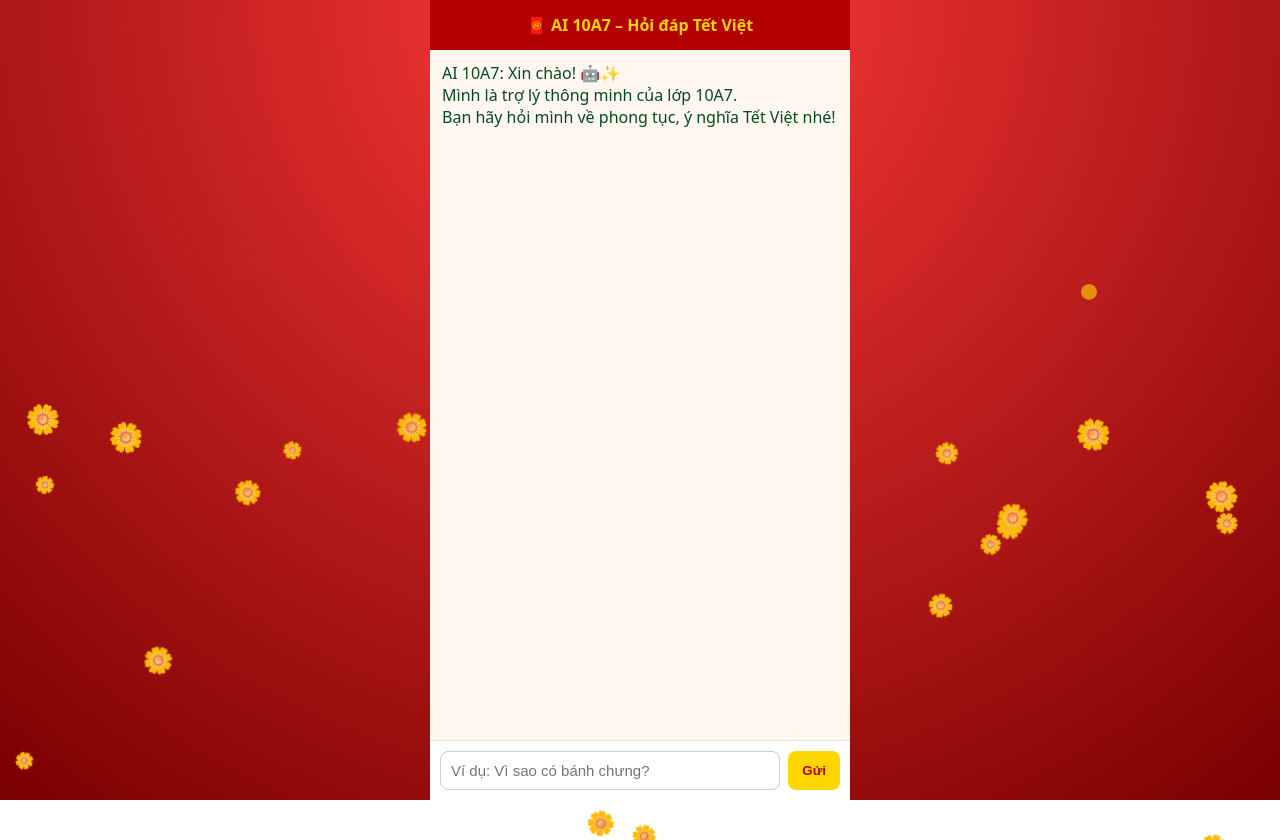
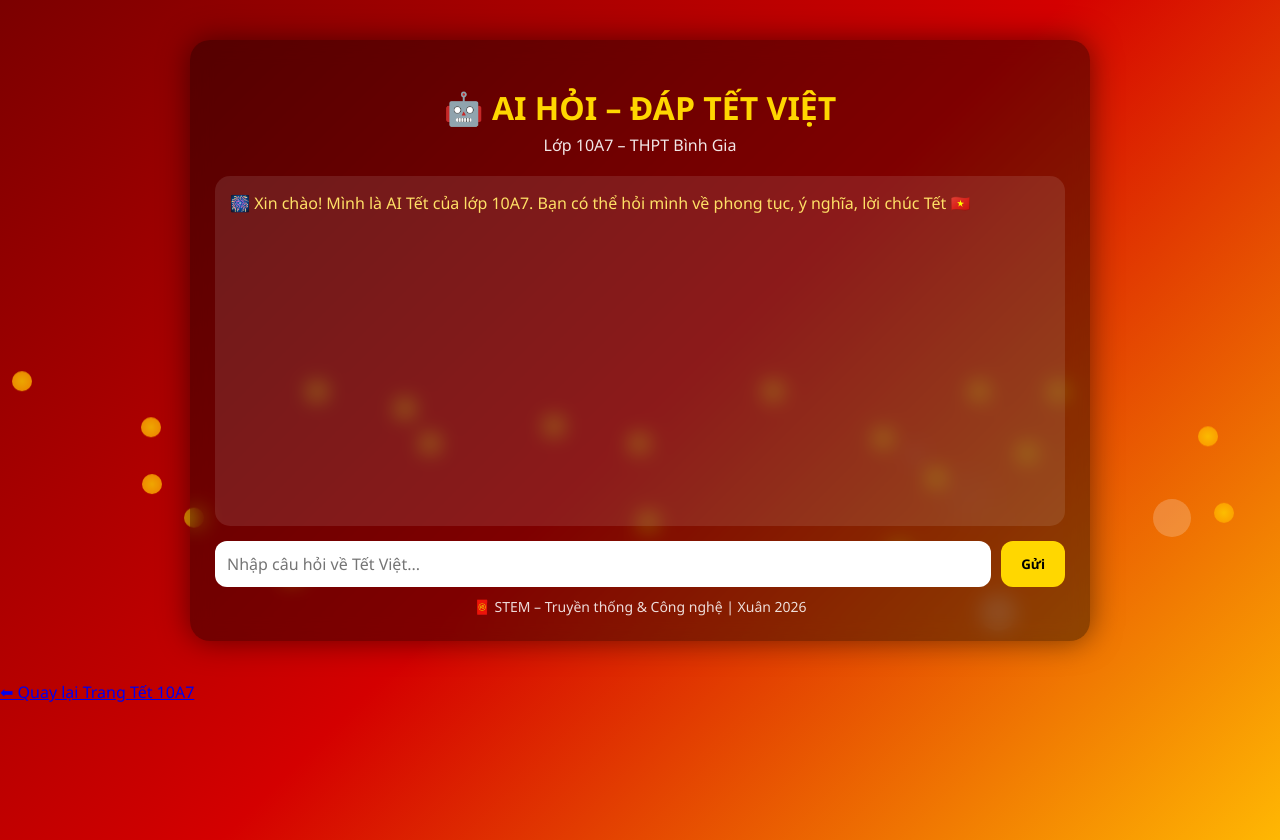
Before and after one commit to huyg15235-lgtm/hoidaptet, a plain HTML site: page index.html in a window 1280 px wide. Before the commit the page ends 800 px from the top, so only its background shows below. Drawn offline with Linux system fonts and the light colour scheme.

Commit message:
Update index.html

```diff
--- a/index.html
+++ b/index.html
@@ -2,158 +2,197 @@
 <html lang="vi">
 <head>
 <meta charset="UTF-8">
-<title>AI 10A7 – Hỏi đáp Tết Việt</title>
 <meta name="viewport" content="width=device-width, initial-scale=1.0">
+<title>AI Hỏi – Đáp Tết Việt | Lớp 10A7</title>
 
 <style>
+*{box-sizing:border-box;font-family:'Segoe UI',sans-serif}
 body{
   margin:0;
-  font-family:system-ui,sans-serif;
-  background:radial-gradient(circle at top,#ff3b3b,#7a0000);
+  min-height:100vh;
+  background:linear-gradient(135deg,#7b0000,#d40000,#ffb703);
   overflow:hidden;
+  color:#fff;
 }
 
-/* HOA MAI */
+/* ===== HOA MAI ===== */
 .mai{
   position:fixed;
-  top:-40px;
-  animation:fall linear infinite;
-  pointer-events:none;
+  width:20px;height:20px;
+  background:radial-gradient(circle,#ffd000,#ff9f00);
+  border-radius:50%;
+  animation:fall 10s linear infinite;
+  opacity:.8;
 }
 @keyframes fall{
-  to{transform:translateY(110vh) rotate(360deg);}
+  from{transform:translateY(-50px)}
+  to{transform:translateY(110vh)}
 }
 
-/* PHÁO HOA */
+/* ===== PHÁO HOA ===== */
 .firework{
   position:fixed;
   width:6px;height:6px;
-  background:gold;
+  background:#fff;
   border-radius:50%;
-  animation:boom 1.2s ease-out forwards;
+  animation:boom 2s infinite;
 }
 @keyframes boom{
-  from{transform:scale(0);opacity:1;}
-  to{transform:scale(7);opacity:0;}
+  0%{transform:scale(0);opacity:1}
+  100%{transform:scale(8);opacity:0}
 }
 
-/* APP */
-.app{
-  max-width:420px;
-  height:100vh;
-  margin:auto;
-  background:#fff;
-  display:flex;
-  flex-direction:column;
+/* ===== KHUNG AI ===== */
+.container{
   position:relative;
-  z-index:10;
+  z-index:2;
+  max-width:900px;
+  margin:40px auto;
+  background:rgba(0,0,0,.4);
+  border-radius:20px;
+  padding:25px;
+  backdrop-filter:blur(10px);
+  box-shadow:0 0 30px rgba(0,0,0,.5);
 }
-header{
-  background:#b30000;
+
+h1{
+  text-align:center;
+  margin-bottom:5px;
   color:#ffd700;
+}
+.subtitle{
   text-align:center;
-  padding:14px;
-  font-weight:700;
+  opacity:.9;
+  margin-bottom:20px;
 }
+
 .chat{
-  flex:1;
-  padding:12px;
+  height:350px;
   overflow-y:auto;
-  background:#fff7f0;
+  background:rgba(255,255,255,.1);
+  border-radius:15px;
+  padding:15px;
+  margin-bottom:15px;
 }
-.msg{margin-bottom:10px;}
-.user{text-align:right;color:#b30000;}
-.ai{text-align:left;color:#004d1a;}
+
+.msg{
+  margin-bottom:12px;
+  line-height:1.5;
+}
+.user{color:#9be7ff}
+.ai{color:#ffe066}
+
 .input-box{
   display:flex;
-  padding:10px;
-  border-top:1px solid #ddd;
+  gap:10px;
 }
 input{
   flex:1;
-  padding:10px;
-  font-size:15px;
-  border-radius:8px;
-  border:1px solid #ccc;
+  padding:12px;
+  border-radius:12px;
+  border:none;
+  font-size:16px;
 }
 button{
-  margin-left:8px;
-  padding:10px 14px;
+  padding:12px 20px;
   border:none;
-  border-radius:8px;
+  border-radius:12px;
   background:#ffd700;
-  color:#b30000;
   font-weight:bold;
+  cursor:pointer;
+}
+button:hover{background:#ffea00}
+
+footer{
+  text-align:center;
+  margin-top:10px;
+  font-size:14px;
+  opacity:.85;
 }
 </style>
 </head>
 
 <body>
 
+<!-- HOA MAI -->
 <script>
-/* HOA MAI */
-for(let i=0;i<30;i++){
-  const m=document.createElement("div");
+for(let i=0;i<20;i++){
+  let m=document.createElement("div");
   m.className="mai";
-  m.innerText="🌼";
-  m.style.left=Math.random()*100+"vw";
-  m.style.fontSize=16+Math.random()*16+"px";
-  m.style.animationDuration=5+Math.random()*6+"s";
+  m.style.left=Math.random()*100+"%";
+  m.style.animationDuration=8+Math.random()*5+"s";
   document.body.appendChild(m);
 }
-/* PHÁO HOA */
-setInterval(()=>{
-  const f=document.createElement("div");
+for(let i=0;i<6;i++){
+  let f=document.createElement("div");
   f.className="firework";
-  f.style.left=Math.random()*100+"vw";
-  f.style.top=Math.random()*40+"vh";
+  f.style.left=Math.random()*100+"%";
+  f.style.top=Math.random()*100+"%";
+  f.style.animationDelay=Math.random()*2+"s";
   document.body.appendChild(f);
-  setTimeout(()=>f.remove(),1200);
-},800);
+}
 </script>
 
-<div class="app">
-  <header>🧧 AI 10A7 – Hỏi đáp Tết Việt</header>
+<div class="container">
+  <h1>🤖 AI HỎI – ĐÁP TẾT VIỆT</h1>
+  <div class="subtitle">Lớp 10A7 – THPT Bình Gia</div>
 
   <div class="chat" id="chat">
-    <div class="msg ai">
-      AI 10A7: Xin chào! 🤖✨<br>
-      Mình là trợ lý thông minh của lớp 10A7.<br>
-      Bạn hãy hỏi mình về phong tục, ý nghĩa Tết Việt nhé!
-    </div>
+    <div class="msg ai">🎆 Xin chào! Mình là AI Tết của lớp 10A7.
+    Bạn có thể hỏi mình về phong tục, ý nghĩa, lời chúc Tết 🇻🇳</div>
   </div>
 
   <div class="input-box">
-    <input id="q" placeholder="Ví dụ: Vì sao có bánh chưng?" />
+    <input id="q" placeholder="Nhập câu hỏi về Tết Việt...">
     <button onclick="ask()">Gửi</button>
   </div>
+
+  <footer>🧧 STEM – Truyền thống & Công nghệ | Xuân 2026</footer>
 </div>
 
 <script>
-const WORKER_URL="https://ai-10a7.yourname.workers.dev"; // 👈 DÁN LINK WORKER
+const chat=document.getElementById("chat");
+const input=document.getElementById("q");
 
-async function ask(){
-  const q=document.getElementById("q").value.trim();
+const answers=[
+  {k:["tết là gì"],v:"Tết Nguyên Đán là dịp lễ quan trọng nhất của người Việt, đánh dấu sự khởi đầu năm mới âm lịch."},
+  {k:["ý nghĩa"],v:"Tết là thời điểm đoàn viên, tri ân tổ tiên, hướng tới khởi đầu mới tốt đẹp."},
+  {k:["bánh chưng"],v:"Bánh chưng tượng trưng cho đất, thể hiện lòng biết ơn trời đất và tổ tiên."},
+  {k:["lì xì","mừng tuổi"],v:"Lì xì mang ý nghĩa chúc may mắn, sức khỏe và tài lộc đầu năm."},
+  {k:["hoa mai"],v:"Hoa mai tượng trưng cho phú quý, may mắn và sức sống mùa xuân."},
+  {k:["hoa đào"],v:"Hoa đào tượng trưng cho sự sinh sôi, bình an và hạnh phúc."},
+  {k:["phong tục"],v:"Một số phong tục Tết: dọn nhà, cúng giao thừa, chúc Tết, lì xì, xông đất."},
+  {k:["chúc tết"],v:"Chúc bạn năm mới an khang – thịnh vượng – học tập tỏa sáng cùng 10A7 ✨"}
+];
+
+function ask(){
+  const q=input.value.trim();
   if(!q) return;
+  add("user","🧑‍💬 "+q);
+  let r="🤔 Mình chưa hiểu lắm, bạn thử hỏi về: bánh chưng, lì xì, ý nghĩa Tết nhé!";
+  const l=q.toLowerCase();
+  for(let a of answers){
+    if(a.k.some(k=>l.includes(k))){
+      r=a.v; break;
+    }
+  }
+  setTimeout(()=>add("ai","🤖 "+r),500);
+  input.value="";
+}
 
-  const chat=document.getElementById("chat");
-  chat.innerHTML+=`<div class="msg user">Bạn: ${q}</div>`;
-  chat.scrollTop=chat.scrollHeight;
-  document.getElementById("q").value="";
-
-  chat.innerHTML+=`<div class="msg ai">AI 10A7: Đang trả lời...</div>`;
-
-  const res=await fetch(WORKER_URL,{
-    method:"POST",
-    headers:{ "Content-Type":"application/json" },
-    body:JSON.stringify({ question:q })
-  });
-
-  const data=await res.json();
-  chat.lastChild.innerHTML="AI 10A7: "+data.answer;
+function add(type,text){
+  const d=document.createElement("div");
+  d.className="msg "+type;
+  d.innerText=text;
+  chat.appendChild(d);
   chat.scrollTop=chat.scrollHeight;
 }
+
+input.addEventListener("keydown",e=>{if(e.key==="Enter")ask()});
 </script>
+<a href="https://huyg15235-lgtm.github.io/tet10a7/#" class="back-btn">
+  ⬅ Quay lại Trang Tết 10A7
+</a>
 
 </body>
 </html>
```
